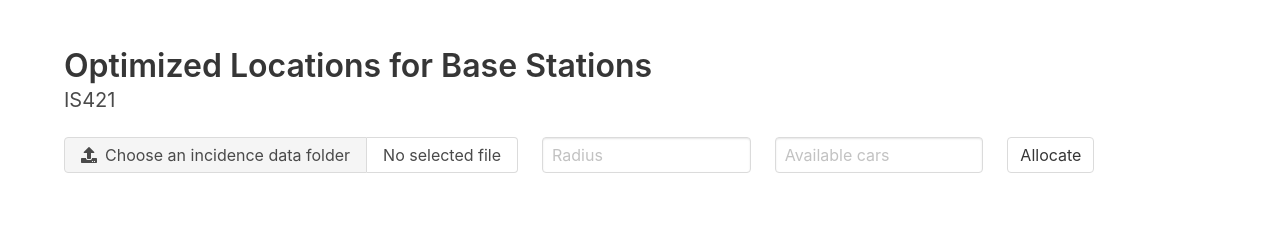
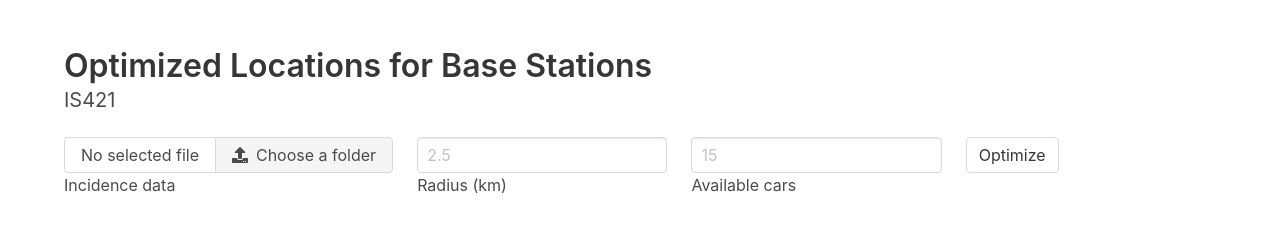
Before and after one commit to shingkid/base-location-optimization, a Flask app: page / in a window 1280 px wide. Shown: the top 232 px of the page. Run offline with Flask 2, Linux system fonts and the light colour scheme; some libraries are stand-ins or nearby versions.

Commit message:
Improve UI
May implement sliders

```diff
--- a/templates/index.html
+++ b/templates/index.html
@@ -7,6 +7,8 @@
   <link rel="stylesheet" href="https://cdnjs.cloudflare.com/ajax/libs/bulma/0.7.2/css/bulma.min.css">
   <link rel="stylesheet" href="https://use.fontawesome.com/releases/v5.7.2/css/all.css"
     integrity="sha384-fnmOCqbTlWIlj8LyTjo7mOUStjsKC4pOpQbqyi7RrhN7udi9RwhKkMHpvLbHG9Sr" crossorigin="anonymous">
+  <!-- <link rel="stylesheet" href="/static/bulma-slider.min.css">
+  <script src="/static/bulma-slider.min.js"></script> -->
   <script src="https://code.jquery.com/jquery-3.4.0.min.js"
     integrity="sha256-BJeo0qm959uMBGb65z40ejJYGSgR7REI4+CW1fNKwOg=" crossorigin="anonymous"></script>
   <link rel="stylesheet" href="https://unpkg.com/leaflet@1.4.0/dist/leaflet.css"
@@ -44,25 +46,28 @@
         <form method="POST" enctype="multipart/form-data">
           <div class="columns">
             <div class="column">
-              <div class="file has-name is-fullwidth">
+              <div class="file has-name is-fullwidth is-right">
                 <label class="file-label">
                   <input class="file-input" type="file" name="zip_file" required>
                   <span class="file-cta">
                     <span class="file-icon"><i class="fas fa-upload"></i></span>
-                    <span class="file-label">Choose an incidence data folder</span>
+                    <span class="file-label">Choose a folder</span>
                   </span>
                   <span class="file-name">No selected file</span>
                 </label>
               </div>
+              <span>Incidence data</span>
             </div>
             <div class="column">
-              <input class="input" type="text" placeholder="Radius" name="radius" required>
+              <input class="input" type="text" placeholder="2.5" name="radius" required>
+              <span>Radius (km)</span>
             </div>
             <div class="column">
-              <input class="input" type="text" placeholder="Available cars" name="num_cars" min="1" max="25">
+              <input class="input" type="text" placeholder="15" name="num_cars">
+              <span>Available cars</span>
             </div>
             <div class="column">
-              <input class="button" type="submit" value="Allocate" />
+              <input class="button" type="submit" value="Optimize" />
             </div>
           </div>
         </form>
```
